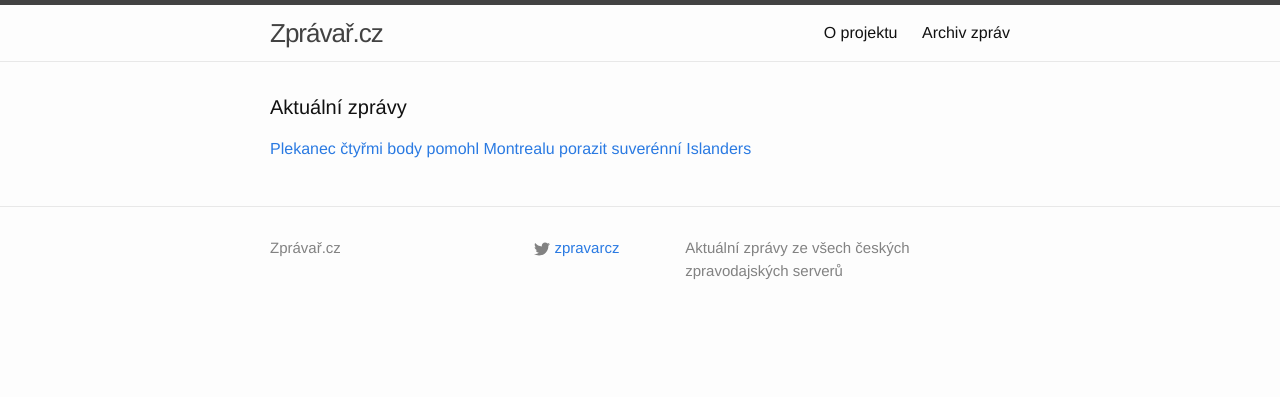
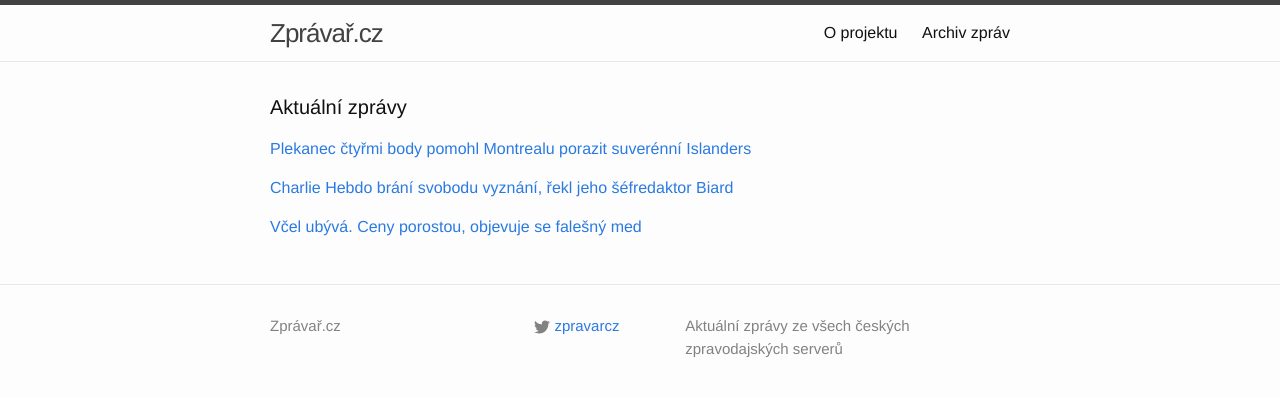
Before and after one commit to adliska/zpravar, a Jekyll site: the page built from index.html, in a window 1280 px wide. Shown: the top 397 px of the page. Built offline with Jekyll 4.4.1, drawn with Linux system fonts in a browser that asks for light colours.

Commit message:
zpravar news update

```diff
--- a/index.html
+++ b/index.html
@@ -14,4 +14,19 @@
 <li><a href=http://www.sportovninoviny.cz/zpravy/plekanec-se-blyskl-ctyrmi-body-mazanec-si-pripsal-prvni-start/1170251>Plekanec se blýskl čtyřmi body, Mazanec si připsal první start - www.sportovninoviny.cz</a></li>
 <li><a href=http://sport.aktualne.cz/plekanec-v-noci-zaril-v-nhl-ctyrmi-body-porazil-islanders/r~8388edc09ed911e4b6d20025900fea04/>Plekanec v noci zářil v NHL. Čtyřmi body porazil Islanders - sport.aktualne.cz</a></li>
 </ul>
+</div><p><a href="javascript:;" onclick="toggle_visibility('zpravy1')">Charlie Hebdo brání svobodu vyznání, řekl jeho šéfredaktor Biard</a></p>
+<div id="zpravy1" style="display:none">
+<ul>
+<li><a href=http://www.novinky.cz/zahranicni/evropa/359067-charlie-hebdo-brani-svobodu-vyznani-rekl-jeho-sefredaktor-biard.html>Charlie Hebdo brání svobodu vyznání, řekl jeho šéfredaktor Biard - www.novinky.cz</a></li>
+<li><a href=http://www.tyden.cz/rubriky/zahranici/evropa/kreslenim-mohameda-branime-svobodu-vyznani-mini-sef-charlie-hebdo_330475.html>Kreslením Mohameda bráníme svobodu vyznání, míní šéf Charlie Hebdo - www.tyden.cz</a></li>
+<li><a href=http://www.ceskenoviny.cz/zpravy/zpravy/charlie-hebdo-brani-svobodu-vyznani-rekl-jeho-sefredaktor-biard/1170245>Charlie Hebdo brání svobodu vyznání, řekl jeho šéfredaktor Biard - www.ceskenoviny.cz</a></li>
+<li><a href=http://zpravy.aktualne.cz/zahranici/dve-petiny-francouzu-jsou-proti-tisteni-karikatur-mohameda/r~71130b169eda11e4a7d8002590604f2e/>Dvě pětiny Francouzů jsou proti tištění karikatur Mohameda - zpravy.aktualne.cz</a></li>
+</ul>
+</div><p><a href="javascript:;" onclick="toggle_visibility('zpravy2')">Včel ubývá. Ceny porostou, objevuje se falešný med</a></p>
+<div id="zpravy2" style="display:none">
+<ul>
+<li><a href=http://www.rozhlas.cz/_zprava/vcel-ubyva-ceny-porostou-objevuje-se-falesny-med--1444912>Včel ubývá. Ceny porostou, objevuje se falešný med - www.rozhlas.cz</a></li>
+<li><a href=http://www.rozhlas.cz/_zprava/chovy-vcel-v-ceske-republice-decimuji-choroby-hrozi-ze-vyhyne-az-tretina-vcelstev--1444891>Chovy včel v České republice decimují choroby. Hrozí, že vyhyne až třetina včelstev - www.rozhlas.cz</a></li>
+<li><a href=http://www.rozhlas.cz/_zprava/chovy-vcel-v-ceske-republice-decimuji-choroby-hrozi-ze-vyhyne-az-tretina-vcel--1444891>Chovy včel v České republice decimují choroby. Hrozí, že vyhyne až třetina včelstev - www.rozhlas.cz</a></li>
+</ul>
 </div></div>
```
